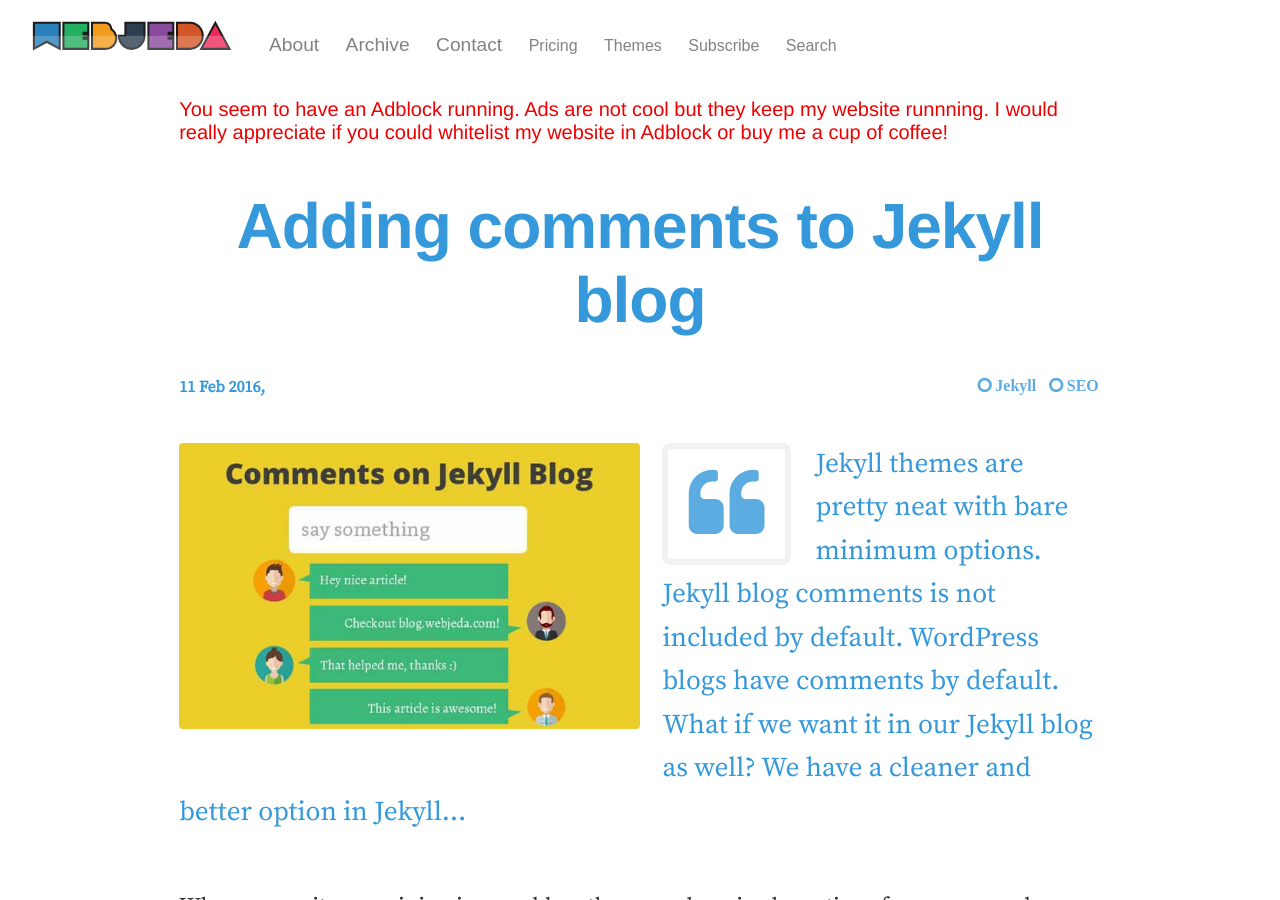
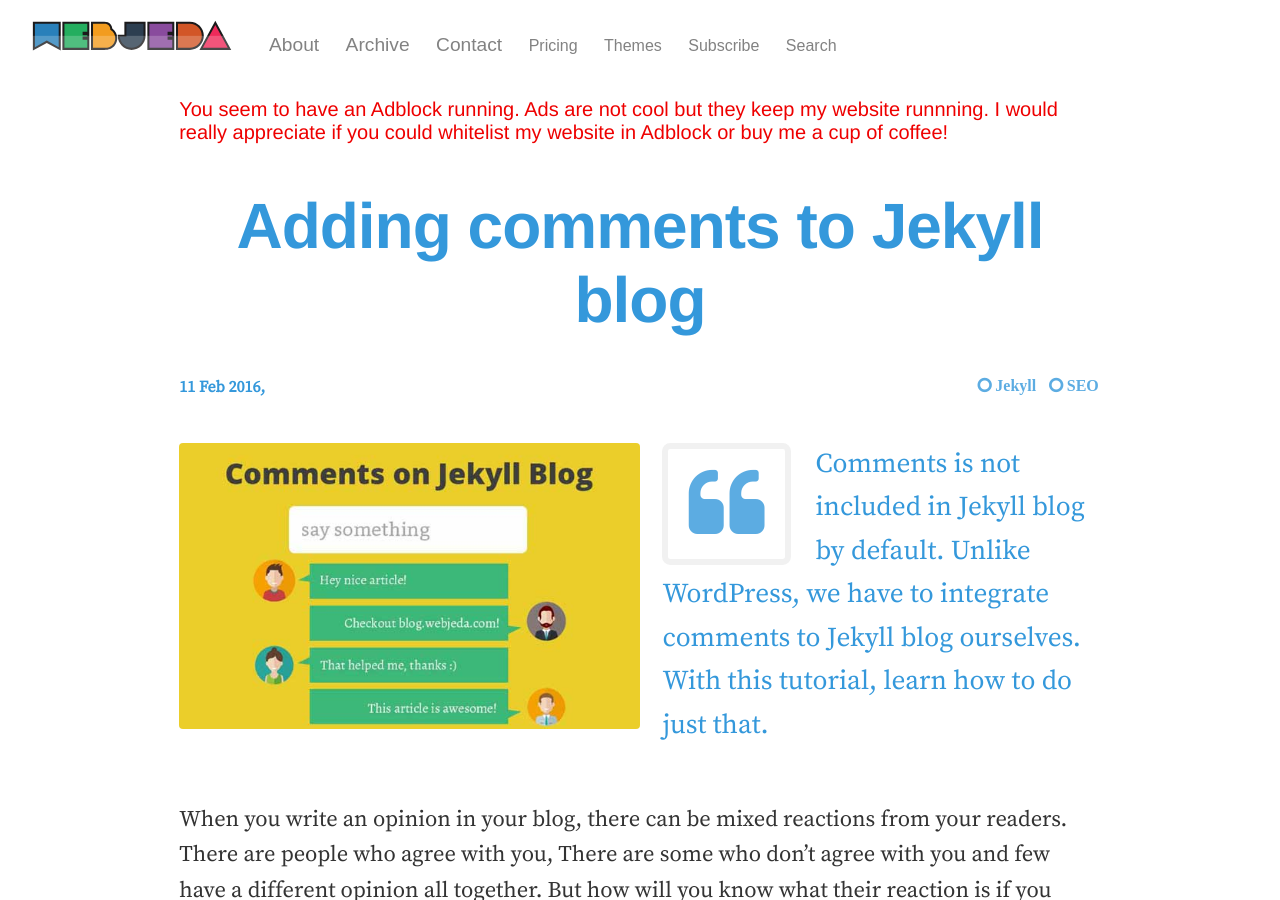
Before and after one commit to gaganmaheshwari/blog-webjeda, a Jekyll site: the page built from _posts/2016-02-11-how-to-add-comments-to-jekyll.md, in a window 1280 px wide and 900 px high. Built offline with Jekyll 4.4.1, drawn with Linux system fonts in a browser that asks for light colours; comment, search, counter and statistics services are not loaded.

Commit message:
no message

```diff
--- a/_posts/2016-02-11-how-to-add-comments-to-jekyll.md
+++ b/_posts/2016-02-11-how-to-add-comments-to-jekyll.md
@@ -1,6 +1,6 @@
 ---
 title: Adding comments to Jekyll blog
-desc: Jekyll themes are pretty neat with bare minimum options. Jekyll blog comments is not included by default. WordPress blogs have comments by default. What if we want it in our Jekyll blog as well? We have a cleaner and better option in Jekyll...
+desc: Comments is not included in Jekyll blog by default. Unlike WordPress, we have to integrate comments to Jekyll blog ourselves. With this tutorial, learn how to do just that.
 keywords: add comments to Jekyll blog, add disqus to Jekyll, disqus Jekyll
 author: sharathdt
 tags: Jekyll SEO
```
